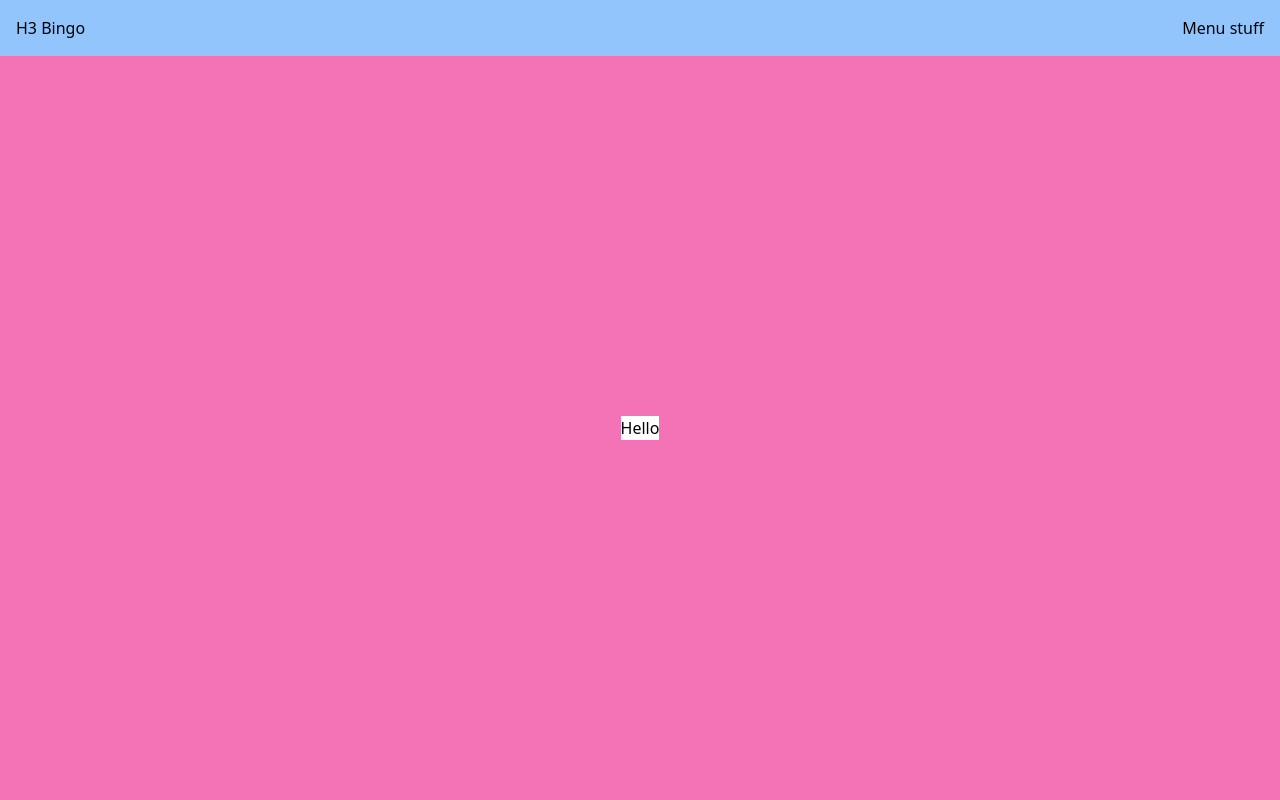
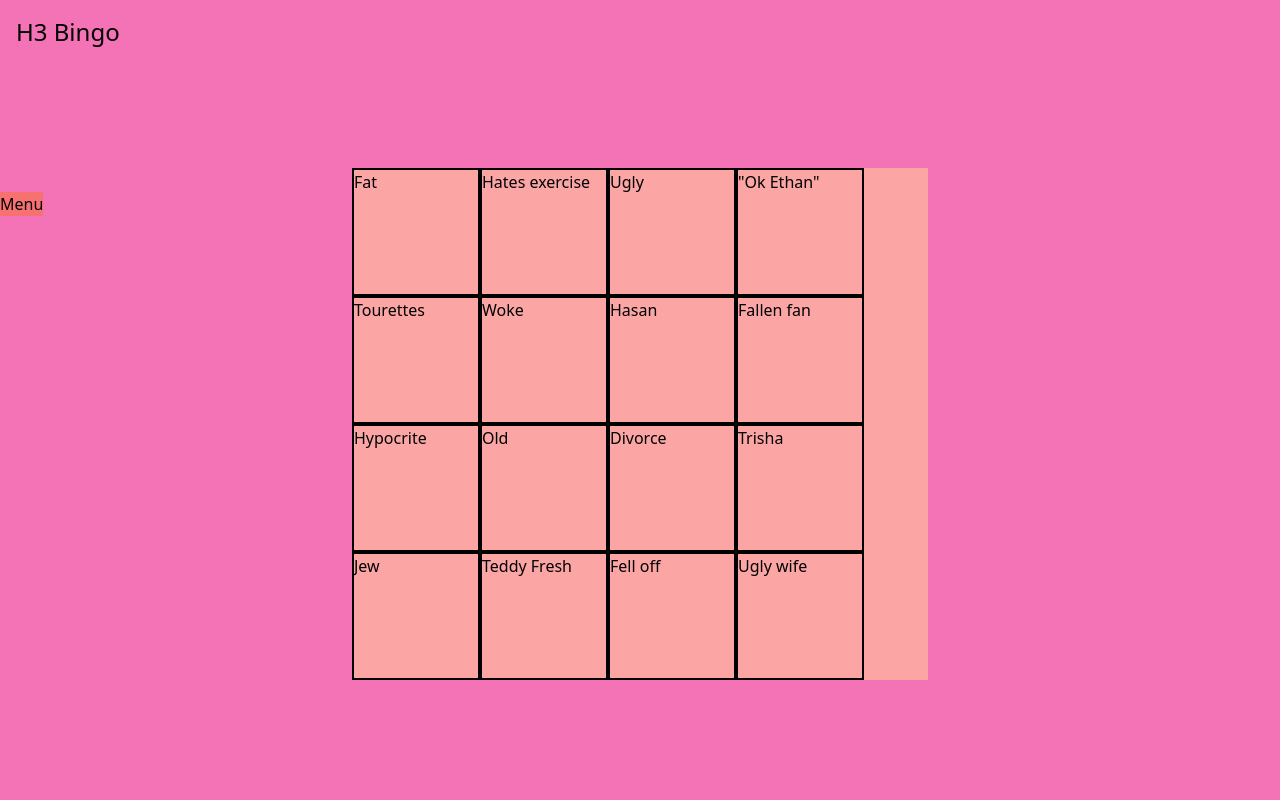
Before and after one commit to throast/h3-bingo, a Svelte app: page / in a window 1280 px wide. Shown: the top 800 px of the page. Built offline with nearby package versions, Linux system fonts and the light colour scheme.

Commit message:
add default card

```diff
--- a/src/App.svelte
+++ b/src/App.svelte
@@ -1,79 +1,13 @@
 <script lang="ts">
-    let thing = "stuff"
+    import Footer from "./lib/Footer.svelte";
+    import Game from "./lib/Game.svelte";
+    import Menu from "./lib/Menu.svelte";
 </script>
 
-<header class="bg-blue-300 absolute w-full flex justify-between px-4 py-4">
-    <h1>H3 Bingo</h1>
-    <!-- Create Nav Component -->
-    <nav>
-        <button>Menu {thing}</button>
-    </nav>
-</header>
+<h1 class="absolute text-2xl pl-4 pt-4">H3 Bingo</h1>
 
-<main class="bg-pink-400 h-screen pt-14 flex justify-center items-center">
-    <section id="bingo-card" class="bg-white">Hello</section>
-</main>
+<Game />
 
-<!-- Create Nav Component -->
-<nav class="hidden">
-    <button>Menu</button>
-</nav>
+<Menu />
 
-<footer class="bg-yellow-300 flex flex-col items-center py-16">
-    <h2 class="text-xl mb-12">The 100% Genuinely Unofficial H3 Bingo Game</h2>
-    <p class="mb-4">Inspired by:</p>
-    <p class="mb-4">
-        <a href="#TODO">H3 Podcast</a>
-    </p>
-    <p class="mb-4">
-        <a href="#TODO">H3 Hater Bingo Card created by NAME HERE</a>
-    </p>
-    <p class="mb-4">
-        <a href="#TODO">jacksfilms Ssniperwolf Bingo</a> (bingo card created by
-        <a href="#TODO">NAME HERE</a>)
-    </p>
-    <p class="mb-12"><a href="#TODO">Bingo Bakery</a></p>
-    <a class="mb-4" href="https://github.com/throast/h3-bingo">
-        Code available on GitHub.com/throast/h3-bingo
-    </a>
-    <a class="mb-4" href="#stripe-checkout-unsure">
-        <span class="wiggle inline-block pr-1.5">
-            <span class="inline-block rotate-180 relative top-0.5">3</span>&gt;
-        </span>
-        Buy me some Gamer Supps or Teddy Fresh
-        <span class="wiggle inline-block pl-1.5"> &lt;3 </span>
-    </a>
-</footer>
-
-<style>
-    * {
-        box-sizing: border-box;
-    }
-    a {
-        cursor: pointer;
-        text-decoration: underline;
-    }
-    a:hover {
-        /* text-decoration: underline dashed; */
-        box-shadow: 0 0.25em 0 0 black;
-    }
-    @keyframes wiggle {
-        0%,
-        100% {
-            transform: scale(1);
-        }
-        25% {
-            transform: rotate(20deg) scale(1.4);
-        }
-        50% {
-            transform: scale(1);
-        }
-        75% {
-            transform: rotate(-20deg) scale(1.4);
-        }
-    }
-
-    .wiggle {
-        animation: wiggle 2s linear infinite;
-    }
-</style>
+<Footer />
--- a/src/app.postcss
+++ b/src/app.postcss
@@ -1,3 +1,14 @@
 @tailwind base;
+* {
+    box-sizing: border-box;
+}
+
+a {
+    cursor: pointer;
+    text-decoration: underline;
+}
+a:hover {
+    box-shadow: 0 0.25em 0 0 black;
+}
 @tailwind components;
 @tailwind utilities;
--- a/src/lib/Counter.svelte
+++ /dev/null
@@ -1,10 +0,0 @@
-<script lang="ts">
-  let count: number = 0
-  const increment = () => {
-    count += 1
-  }
-</script>
-
-<button on:click={increment}>
-  count is {count}
-</button>
--- /dev/null
+++ b/src/lib/Footer.svelte
@@ -0,0 +1,43 @@
+<footer class="bg-yellow-300 flex flex-col items-center py-16">
+    <h2 class="text-xl mb-12">The 100% Genuinely Unofficial H3 Bingo Game</h2>
+    <p class="mb-4">Inspired by:</p>
+    <a class="mb-4" href="#TODO">H3 Podcast</a>
+    <a class="mb-4" href="#TODO">H3 Hater Bingo Card created by NAME HERE</a>
+    <p class="mb-4">
+        <a href="#TODO">jacksfilms Ssniperwolf Bingo</a> (bingo card created by
+        <a href="#TODO">NAME HERE</a>)
+    </p>
+    <p class="mb-12"><a href="#TODO">Bingo Bakery</a></p>
+    <a class="mb-4" href="https://github.com/throast/h3-bingo">
+        Code available on GitHub.com/throast/h3-bingo
+    </a>
+    <a class="mb-4" href="#stripe-checkout-unsure">
+        <span class="wiggle inline-block pr-1.5">
+            <span class="inline-block rotate-180 relative top-0.5">3</span>&gt;
+        </span>
+        Buy me some Gamer Supps or Teddy Fresh
+        <span class="wiggle inline-block pl-1.5"> &lt;3 </span>
+    </a>
+</footer>
+
+<style>
+    @keyframes wiggle {
+        0%,
+        100% {
+            transform: scale(1);
+        }
+        25% {
+            transform: rotate(20deg) scale(1.4);
+        }
+        50% {
+            transform: scale(1);
+        }
+        75% {
+            transform: rotate(-20deg) scale(1.4);
+        }
+    }
+
+    .wiggle {
+        animation: wiggle 2s linear infinite;
+    }
+</style>
--- /dev/null
+++ b/src/lib/Game.svelte
@@ -0,0 +1,11 @@
+<script lang="ts">
+    import defaultCard from "./data/default-card.json";
+</script>
+
+<main class="bg-pink-400 h-screen pt-12 flex justify-center items-center">
+    <section class="bg-red-300 flex flex-wrap w-full max-w-xl">
+        {#each defaultCard.squares as square}
+            <p class="w-32 h-32 border-solid border-2 border-black">{square}</p>
+        {/each}
+    </section>
+</main>
--- /dev/null
+++ b/src/lib/Menu.svelte
@@ -0,0 +1,3 @@
+<nav class="bg-red-400 fixed top-48">
+    <button>Menu</button>
+</nav>
--- /dev/null
+++ b/src/lib/data/default-card.json
@@ -0,0 +1,21 @@
+{
+    "name": "h3-hater-bingo",
+    "squares": [
+        "Fat",
+        "Hates exercise",
+        "Ugly",
+        "\"Ok Ethan\"",
+        "Tourettes",
+        "Woke",
+        "Hasan",
+        "Fallen fan",
+        "Hypocrite",
+        "Old",
+        "Divorce",
+        "Trisha",
+        "Jew",
+        "Teddy Fresh",
+        "Fell off",
+        "Ugly wife"
+    ]
+}
```
